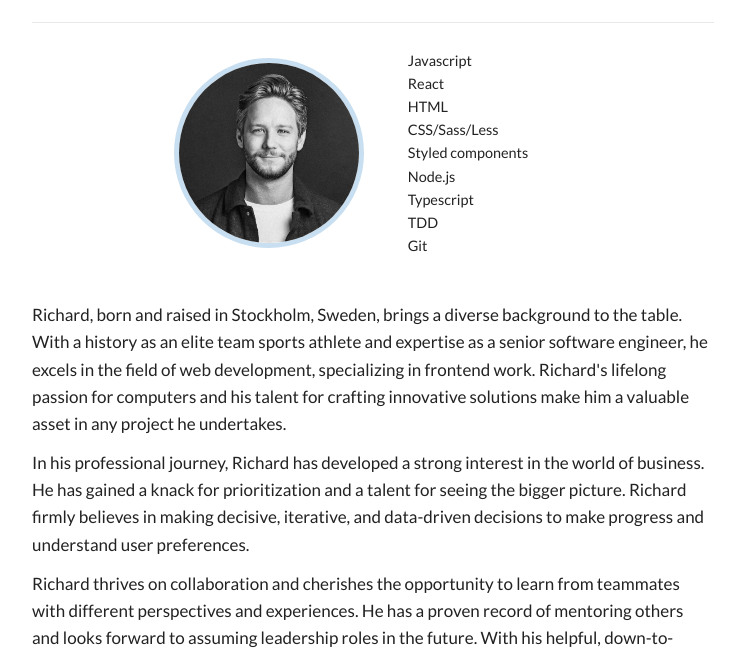
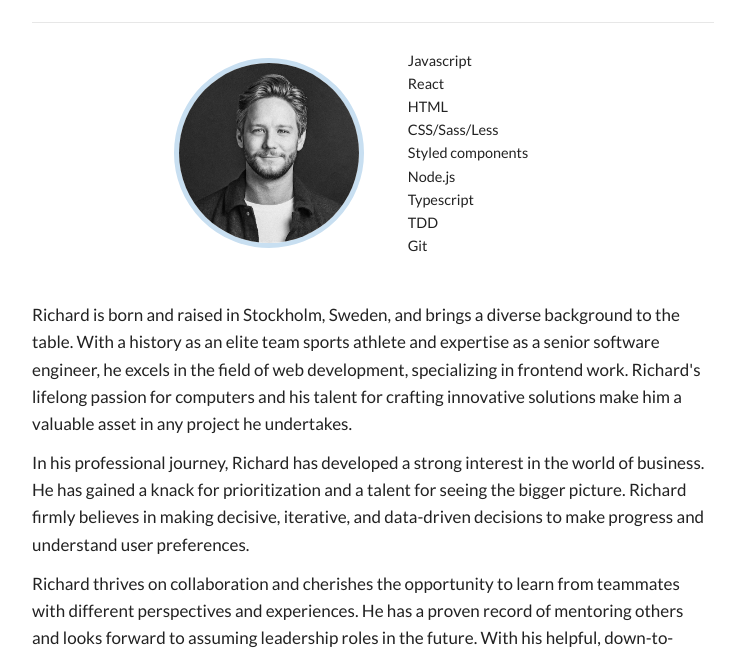
Before and after one commit to rhorno/rhorno.github.io, a plain HTML site: page index.html in a window 1280 px wide. Shown: the part 160-810 px from the top of the page, without its empty margins (267-1008 px from the left). Drawn offline with Linux system fonts and the light colour scheme.

Commit message:
Small update on text

```diff
--- a/index.html
+++ b/index.html
@@ -69,13 +69,13 @@
         </header>
         <section>
           <p>
-            Richard, born and raised in Stockholm, Sweden, brings a diverse
-            background to the table. With a history as an elite team sports
-            athlete and expertise as a senior software engineer, he excels in
-            the field of web development, specializing in frontend work.
-            Richard's lifelong passion for computers and his talent for crafting
-            innovative solutions make him a valuable asset in any project he
-            undertakes.
+            Richard is born and raised in Stockholm, Sweden, and brings a
+            diverse background to the table. With a history as an elite team
+            sports athlete and expertise as a senior software engineer, he
+            excels in the field of web development, specializing in frontend
+            work. Richard's lifelong passion for computers and his talent for
+            crafting innovative solutions make him a valuable asset in any
+            project he undertakes.
           </p>
           <p>
             In his professional journey, Richard has developed a strong interest
```
